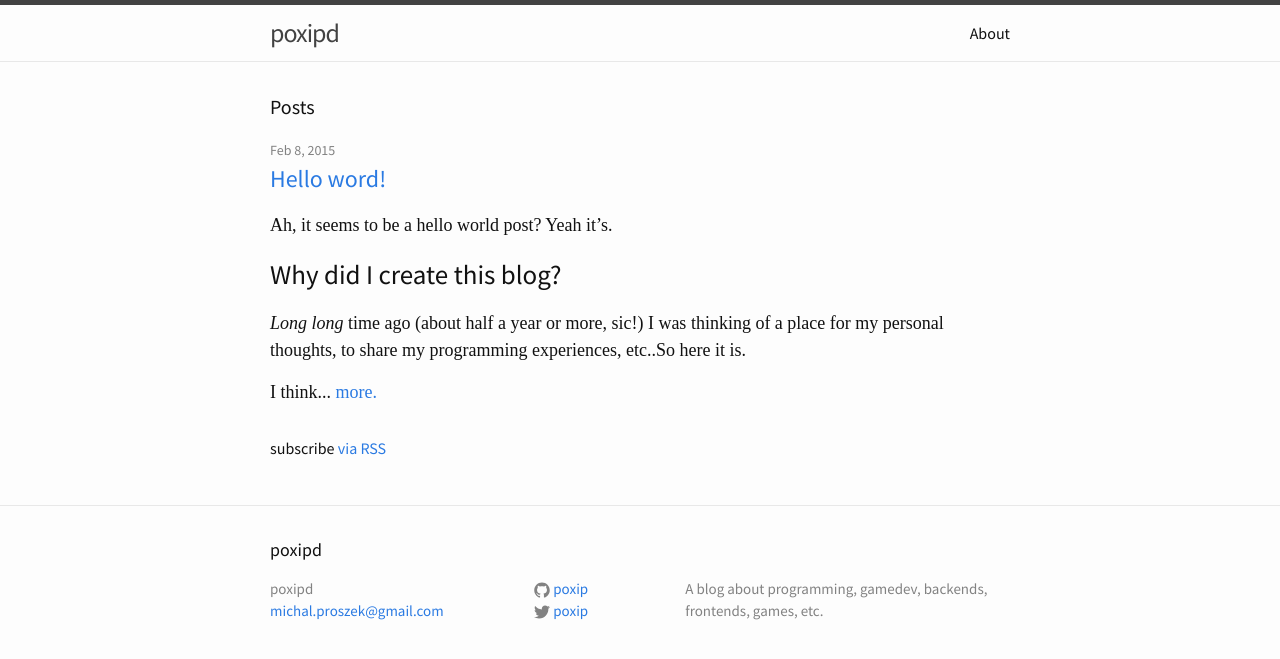
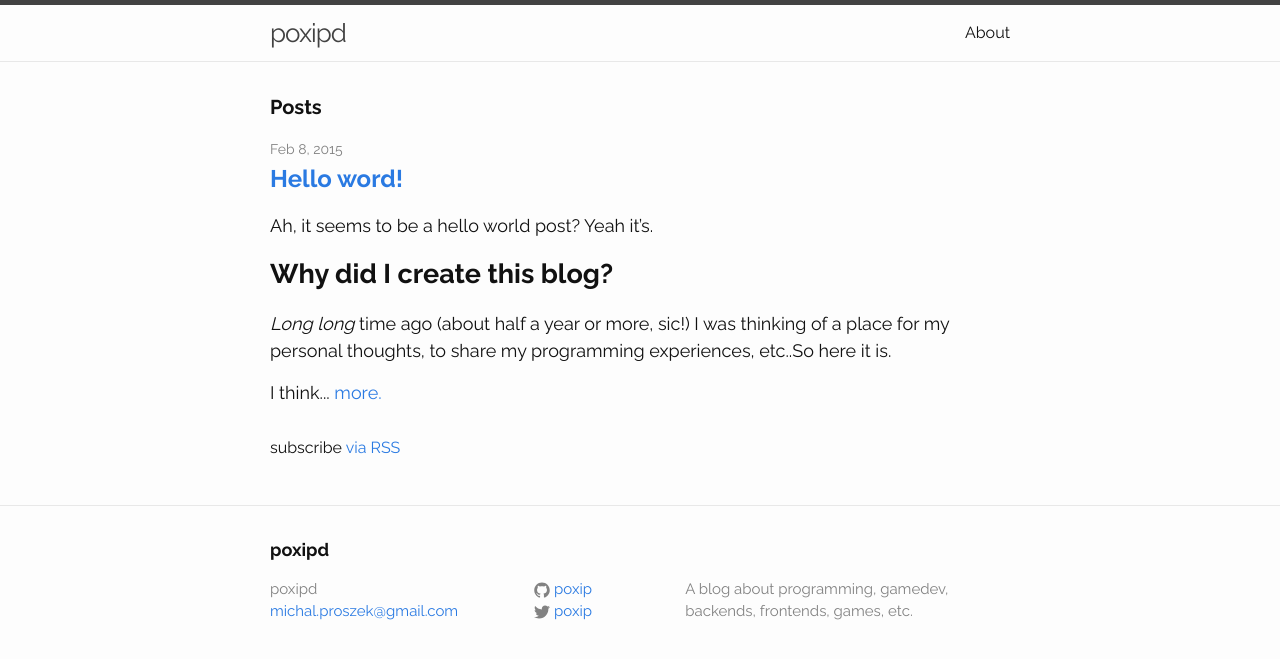
Before and after one commit to poxip/poxip.github.io, a Jekyll site: the page built from index.html, in a window 1280 px wide. Shown: the top 659 px of the page. Built offline with Jekyll 4.4.1, drawn with Linux system fonts in a browser that asks for light colours; some web fonts are replaced.

Commit message:
style: Improve fonts

```diff
--- a/_sass/_base.scss
+++ b/_sass/_base.scss
@@ -81,7 +81,9 @@ li {
  */
 h1, h2, h3, h4, h5, h6 {
     font-family: $base-sans-font-family;
-    font-weight: 300;
+    font-weight: 700;
+
+    text-align: left;
 }
 
 
--- a/_sass/_layout.scss
+++ b/_sass/_layout.scss
@@ -167,6 +167,7 @@
 
 .page-heading {
     font-size: 20px;
+    text-align: left;
 }
 
 .post-list {
@@ -186,6 +187,8 @@
 .post-link {
     display: block;
     font-size: 24px;
+
+    text-align: left;
 }
 
 
@@ -201,6 +204,8 @@
     font-size: 42px;
     letter-spacing: -1px;
     line-height: 1;
+
+    text-align: center;
 
     @include media-query($on-laptop) {
         font-size: 36px;
--- a/css/main.scss
+++ b/css/main.scss
@@ -4,11 +4,11 @@
 @charset "utf-8";
 
 // Fonts
-@import url(http://fonts.googleapis.com/css?family=Source+Sans+Pro|Source+Serif+Pro:400,700);
+@import url(http://fonts.googleapis.com/css?family=Raleway:400,700);
 
 // Our variables
-$base-serif-font-family:  'Source Serif Pro', serif;
-$base-sans-font-family:   'Source Sans Pro', sans-serif;
+$base-serif-font-family:  serif;
+$base-sans-font-family:   'Raleway', sans-serif;
 
 $base-font-family:        $base-sans-font-family;
 $base-font-size:          16px;
@@ -17,7 +17,7 @@ $base-line-height:        1.5;
 
 $spacing-unit:            30px;
 
-$post-body-font-family:   $base-serif-font-family;
+$post-body-font-family:   $base-sans-font-family;
 
 $text-color:              #111;
 $background-color:        #fdfdfd;
```
